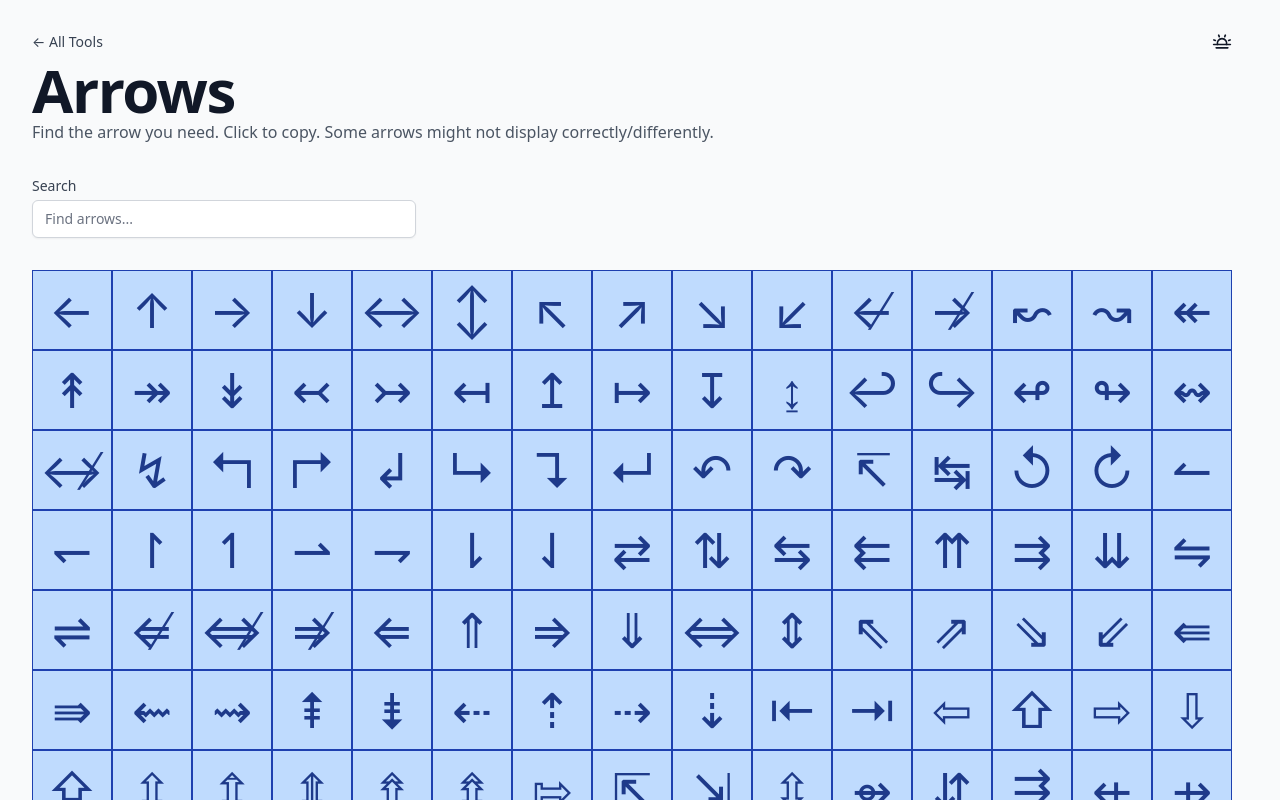
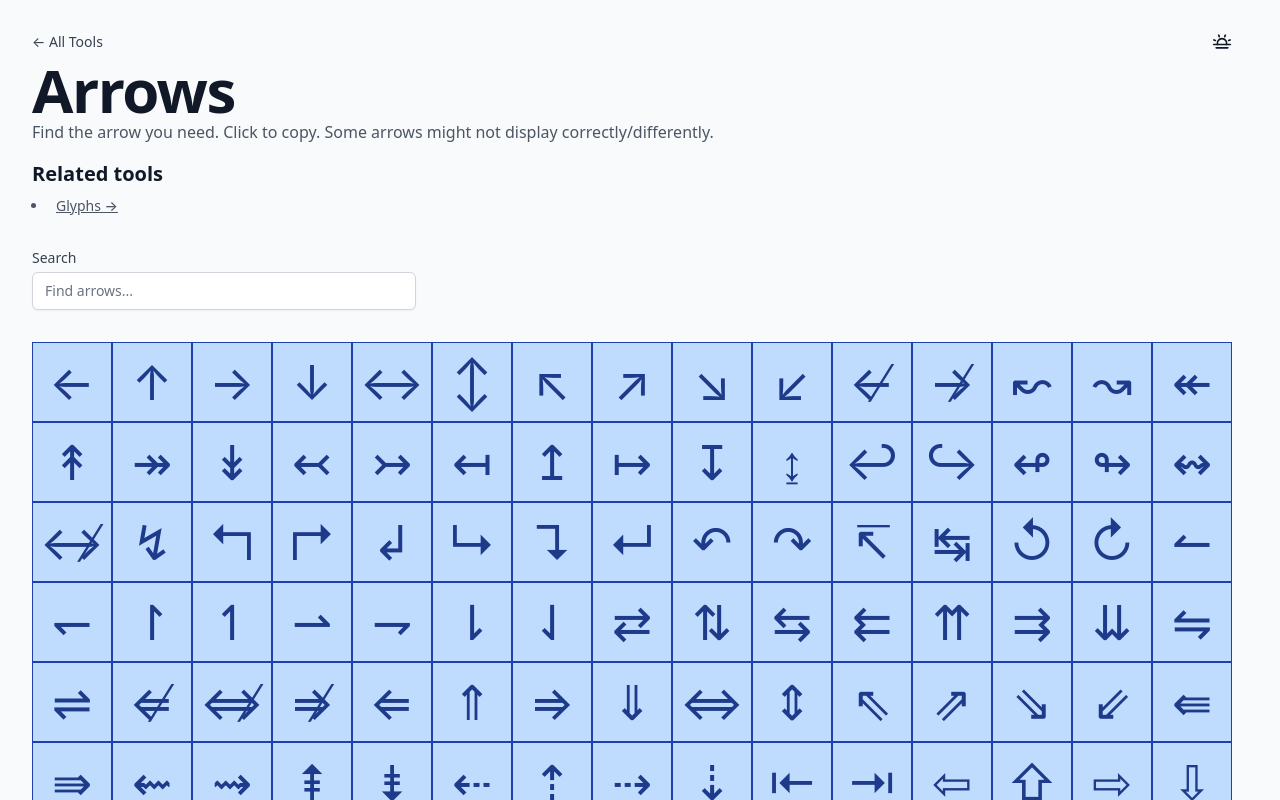
Before and after one commit to vincentdoerig/tools, a Vue app: page /arrows in a window 1280 px wide. Shown: the top 800 px of the page. Built offline with nearby package versions, Linux system fonts and the light colour scheme; a web font is replaced by a local one; what @ffmpeg/ffmpeg, @soerenmartius/vue3-clipboard, @tailwindcss/typography would draw is missing.

Commit message:
feat: add related tool (glyphs) to arrow component

```diff
--- a/src/components/Arrows.vue
+++ b/src/components/Arrows.vue
@@ -2,6 +2,7 @@
   <ToolsComponent
     title="Arrows"
     description="Find the arrow you need. Click to copy. Some arrows might not display correctly/differently."
+    :related="[{ name: 'Glyphs', link: 'glyphs' }]"
   >
     <transition
       enter-active-class="transition duration-100 ease-out"
```
